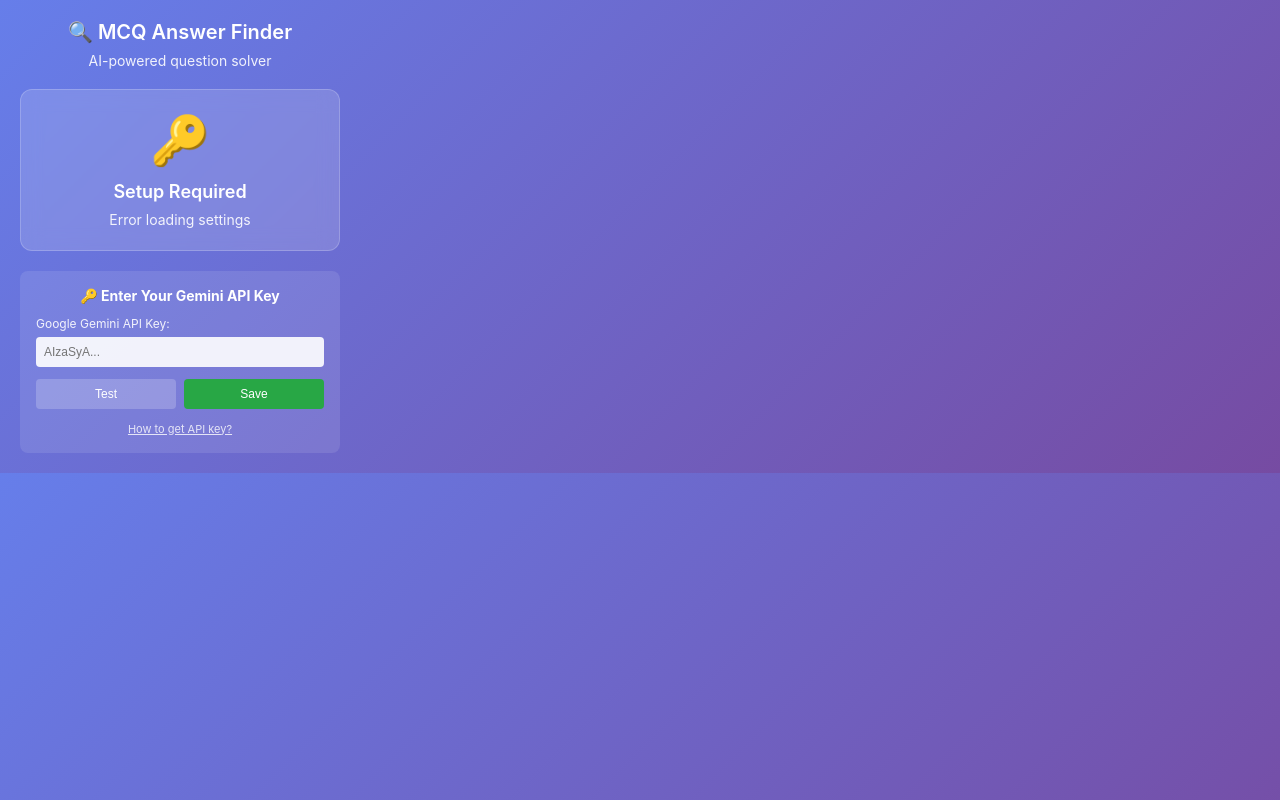
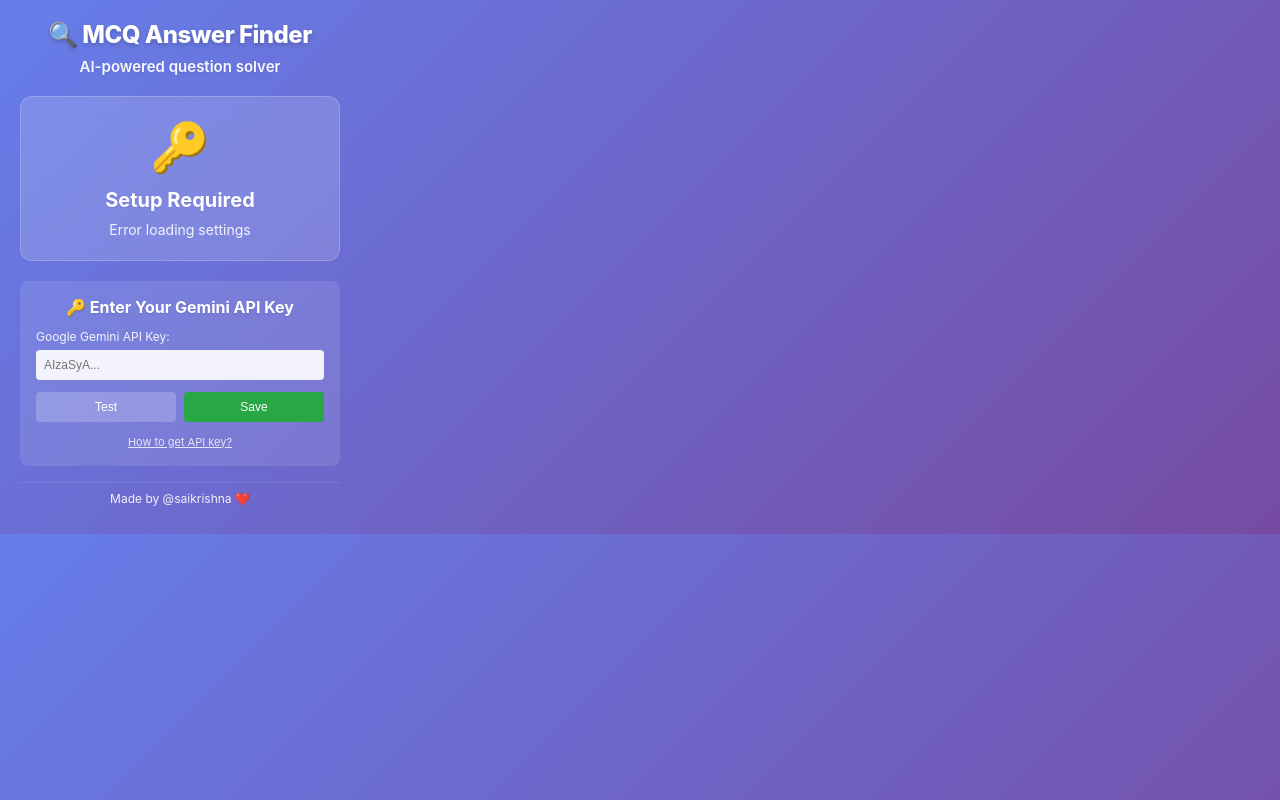
Before and after one commit to Saikrishna1504/MCQ_Extension_AI, a website with bundled scripts: page entrypoints/popup/index.html in a window 1280 px wide. Built offline with nearby package versions, Linux system fonts and the light colour scheme; some packages are replaced by stand-ins of ours.

Commit message:
Add Creater name & github hyperlink
- Made the MCQ Answer Finder title bigger and bolder
- Added nice shadow effects to make text pop
- Improved readability of all headings
- Made the subtitle text clearer to read

```diff
--- a/entrypoints/popup/index.html
+++ b/entrypoints/popup/index.html
@@ -21,15 +21,19 @@
     }
 
     .header h1 {
-      font-size: 20px;
+      font-size: 24px;
       margin: 0 0 8px 0;
-      font-weight: 600;
+      font-weight: 800;
+      text-shadow: 0 2px 4px rgba(0, 0, 0, 0.2);
+      letter-spacing: -0.5px;
     }
 
     .header p {
-      font-size: 14px;
-      opacity: 0.9;
+      font-size: 15px;
+      font-weight: 600;
+      opacity: 0.95;
       margin: 0;
+      text-shadow: 0 1px 2px rgba(0, 0, 0, 0.1);
     }
 
     .status-card {
@@ -47,9 +51,10 @@
     }
 
     .status-title {
-      font-size: 18px;
-      font-weight: 600;
+      font-size: 20px;
+      font-weight: 700;
       margin-bottom: 8px;
+      text-shadow: 0 1px 2px rgba(0, 0, 0, 0.1);
     }
 
     .status-desc {
@@ -68,8 +73,10 @@
 
     .api-setup h3 {
       margin: 0 0 12px 0;
-      font-size: 14px;
+      font-size: 16px;
+      font-weight: 700;
       text-align: center;
+      text-shadow: 0 1px 2px rgba(0, 0, 0, 0.1);
     }
 
     .input-group {
@@ -197,6 +204,29 @@
     .help-link:hover {
       color: white;
     }
+
+    .creator-attribution {
+      text-align: center;
+      margin-top: 16px;
+      padding: 8px;
+      font-size: 12px;
+      color: rgba(255, 255, 255, 0.9);
+      border-top: 1px solid rgba(255, 255, 255, 0.1);
+    }
+
+    .creator-link {
+      color: rgba(255, 255, 255, 0.9);
+      text-decoration: none;
+      transition: opacity 0.2s;
+    }
+
+    .creator-link:hover {
+      opacity: 0.7;
+    }
+
+    .heart-icon {
+      color: #e25555;
+    }
   </style>
 </head>
 <body>
@@ -216,7 +246,7 @@
       <h3>🔑 Enter Your Gemini API Key</h3>
       <div class="input-group">
         <label for="apiKeyInput">Google Gemini API Key:</label>
-        <input type="password" id="apiKeyInput" placeholder="AIzaSyA..." />
+        <input type="password" id="apiKeyInput" placeholder="AIzaSyA...">
       </div>
       <div class="button-group">
         <button id="testBtn" class="btn btn-secondary">Test</button>
@@ -240,6 +270,10 @@
     <div id="apiInfo" class="api-info hidden">
       <span id="apiKeyDisplay">API Key: ✓ Connected</span>
     </div>
+
+    <div class="creator-attribution">
+      Made by <a href="#" id="creator-link" class="creator-link">@saikrishna</a> <span class="heart-icon">❤️</span>
+    </div>
   </div>
 
   <script src="./popup.js" type="module"></script>
--- a/entrypoints/popup/popup.js
+++ b/entrypoints/popup/popup.js
@@ -16,6 +16,17 @@ class QuizSolverPopup {
       document.addEventListener('DOMContentLoaded', () => this.setupUI());
     } else {
       this.setupUI();
+    }
+    this.setupCreatorLink();
+  }
+
+  setupCreatorLink() {
+    const creatorLink = document.getElementById('creator-link');
+    if (creatorLink) {
+      creatorLink.addEventListener('click', async (e) => {
+        e.preventDefault();
+        await browser.tabs.create({ url: 'https://github.com/saikrishna1504' });
+      });
     }
   }
 
@@ -39,6 +50,10 @@ class QuizSolverPopup {
     this.saveButton.addEventListener('click', () => this.saveApiKey());
     this.testButton?.addEventListener('click', () => this.testApiKey());
     this.apiKeyInput.addEventListener('input', () => this.clearStatus());
+    this.creatorLink?.addEventListener('click', (e) => {
+      e.preventDefault();
+      browser.tabs.create({ url: 'https://github.com/saikrishna1504' });
+    });
 
     // Load saved API key
     this.loadSavedApiKey();
```
